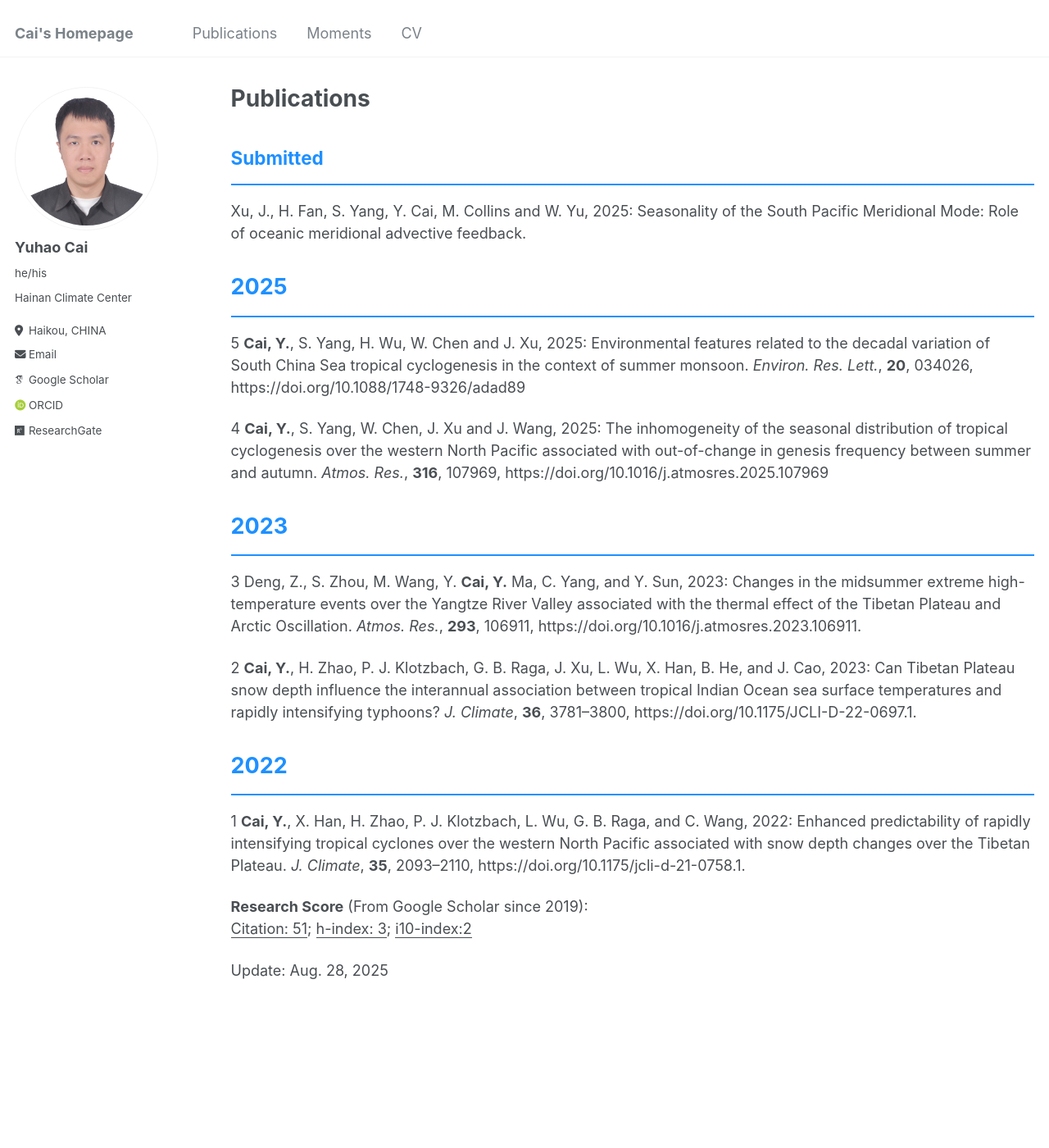
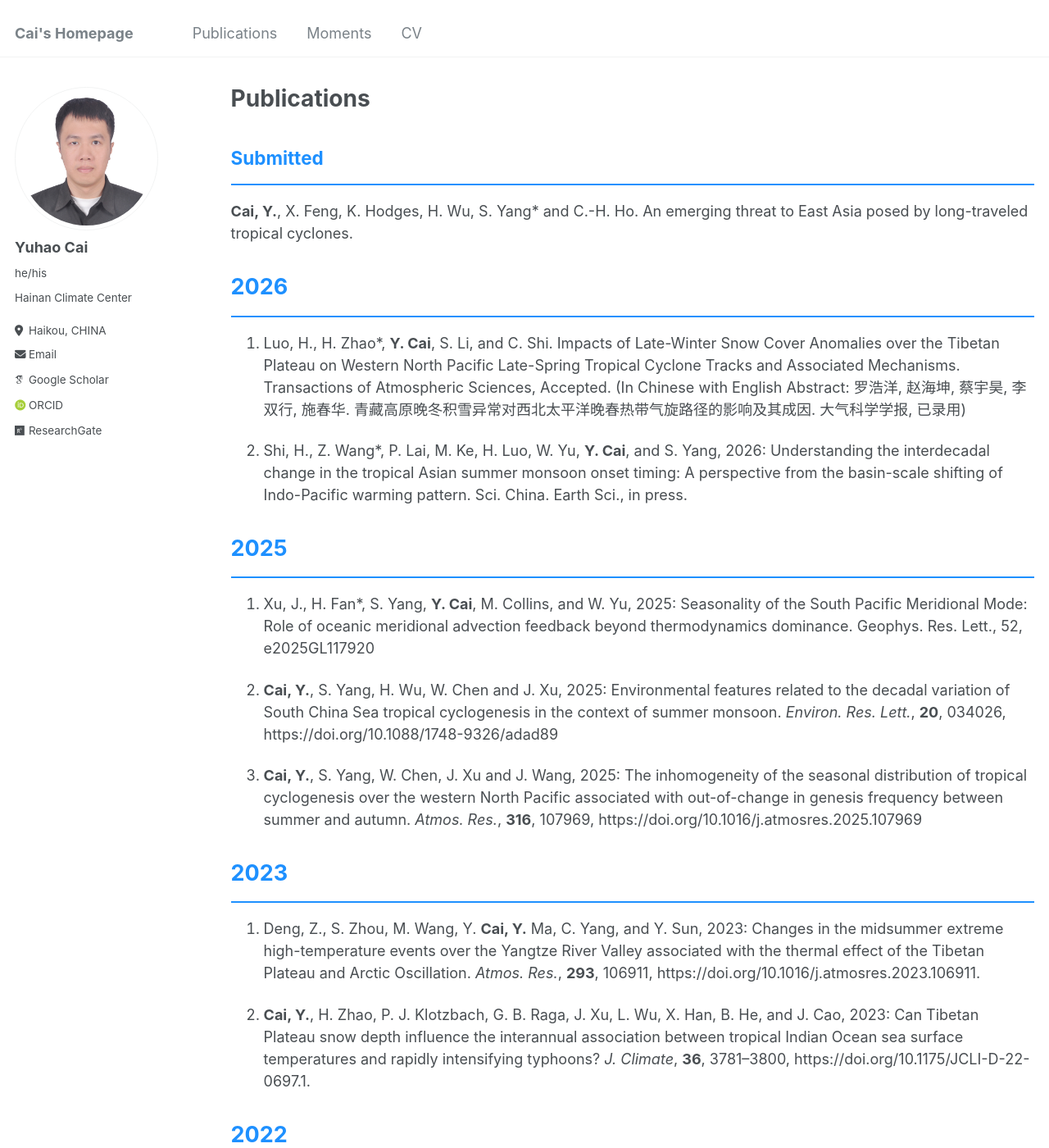
Before and after one commit to caiyh63/caiyh63.github.io, a Jekyll site: the page built from _publications/2009-10-01-paper-title-number-1.md, in a window 1280 px wide and 1400 px high. Shown: the whole window at 82% size. Built offline with Jekyll 4.4.1, drawn with Linux system fonts in a browser that asks for light colours; some web fonts are replaced.

Commit message:
Update 2009-10-01-paper-title-number-1.md

```diff
--- a/_publications/2009-10-01-paper-title-number-1.md
+++ b/_publications/2009-10-01-paper-title-number-1.md
@@ -12,26 +12,34 @@ author_profile: true
 
 ## <span style="color:#1E90FF">Submitted</span>
 <hr style="border: none; background-color: #1E90FF; height: 2px;"/>
-Xu, J., H. Fan, S. Yang, Y. Cai, M. Collins and W. Yu, 2025: Seasonality of the South Pacific Meridional Mode: Role of oceanic meridional advective feedback.
+**Cai, Y.**, X. Feng, K. Hodges, H. Wu, S. Yang* and C.-H. Ho. An emerging threat to East Asia posed by long-traveled tropical cyclones.
+
+### <span style="color:#1E90FF; font-size:1.5em">2026</span>
+<hr style="border: none; background-color: #1E90FF; height: 2px;"/>
+7. Luo, H., H. Zhao*, **Y. Cai**, S. Li, and C. Shi. Impacts of Late-Winter Snow Cover Anomalies over the Tibetan Plateau on Western North Pacific Late-Spring Tropical Cyclone Tracks and Associated Mechanisms. Transactions of Atmospheric Sciences, Accepted. (In Chinese with English Abstract: 罗浩洋, 赵海坤, 蔡宇昊, 李双行, 施春华. 青藏高原晚冬积雪异常对西北太平洋晚春热带气旋路径的影响及其成因. 大气科学学报, 已录用)
+
+8. Shi, H., Z. Wang*, P. Lai, M. Ke, H. Luo, W. Yu, **Y. Cai**, and S. Yang, 2026: Understanding the interdecadal change in the tropical Asian summer monsoon onset timing: A perspective from the basin-scale shifting of Indo-Pacific warming pattern. Sci. China. Earth Sci., in press.
 
 
 ### <span style="color:#1E90FF; font-size:1.5em">2025</span>
 <hr style="border: none; background-color: #1E90FF; height: 2px;"/>
-5 **Cai, Y.**, S. Yang, H. Wu, W. Chen and J. Xu, 2025: Environmental features related to the decadal variation of South China Sea tropical cyclogenesis in the context of summer monsoon. _Environ. Res. Lett._, **20**, 034026, https://doi.org/10.1088/1748-9326/adad89
+6. Xu, J., H. Fan*, S. Yang, **Y. Cai**, M. Collins, and W. Yu, 2025: Seasonality of the South Pacific Meridional Mode: Role of oceanic meridional advection feedback beyond thermodynamics dominance. Geophys. Res. Lett., 52, e2025GL117920
 
-4 **Cai, Y.**, S. Yang, W. Chen, J. Xu and J. Wang, 2025: The inhomogeneity of the seasonal distribution of tropical cyclogenesis over the western North Pacific associated with out-of-change in genesis frequency between summer and autumn. _Atmos. Res._, **316**, 107969, https://doi.org/10.1016/j.atmosres.2025.107969
+5. **Cai, Y.**, S. Yang, H. Wu, W. Chen and J. Xu, 2025: Environmental features related to the decadal variation of South China Sea tropical cyclogenesis in the context of summer monsoon. _Environ. Res. Lett._, **20**, 034026, https://doi.org/10.1088/1748-9326/adad89
+
+4. **Cai, Y.**, S. Yang, W. Chen, J. Xu and J. Wang, 2025: The inhomogeneity of the seasonal distribution of tropical cyclogenesis over the western North Pacific associated with out-of-change in genesis frequency between summer and autumn. _Atmos. Res._, **316**, 107969, https://doi.org/10.1016/j.atmosres.2025.107969
 
 ### <span style="color:#1E90FF; font-size:1.5em">2023</span>
 <hr style="border: none; background-color: #1E90FF; height: 2px;"/>
 
-3 Deng, Z., S. Zhou, M. Wang, Y. **Cai, Y.** Ma, C. Yang, and Y. Sun, 2023: Changes in the midsummer extreme high-temperature events over the Yangtze River Valley associated with the thermal effect of the Tibetan Plateau and Arctic Oscillation. _Atmos. Res._, **293**, 106911, https://doi.org/10.1016/j.atmosres.2023.106911.
+3. Deng, Z., S. Zhou, M. Wang, Y. **Cai, Y.** Ma, C. Yang, and Y. Sun, 2023: Changes in the midsummer extreme high-temperature events over the Yangtze River Valley associated with the thermal effect of the Tibetan Plateau and Arctic Oscillation. _Atmos. Res._, **293**, 106911, https://doi.org/10.1016/j.atmosres.2023.106911.
 
-2 **Cai, Y.**, H. Zhao, P. J. Klotzbach, G. B. Raga, J. Xu, L. Wu, X. Han, B. He, and J. Cao, 2023: Can Tibetan Plateau snow depth influence the interannual association between tropical Indian Ocean sea surface temperatures and rapidly intensifying typhoons?  _J. Climate_, **36**, 3781–3800, https://doi.org/10.1175/JCLI-D-22-0697.1.
+2. **Cai, Y.**, H. Zhao, P. J. Klotzbach, G. B. Raga, J. Xu, L. Wu, X. Han, B. He, and J. Cao, 2023: Can Tibetan Plateau snow depth influence the interannual association between tropical Indian Ocean sea surface temperatures and rapidly intensifying typhoons?  _J. Climate_, **36**, 3781–3800, https://doi.org/10.1175/JCLI-D-22-0697.1.
 
 ### <span style="color:#1E90FF; font-size:1.5em">2022</span>
 <hr style="border: none; background-color: #1E90FF; height: 2px;"/>
 
-1  **Cai, Y.**, X. Han, H. Zhao, P. J. Klotzbach, L. Wu, G. B. Raga, and C. Wang, 2022: Enhanced predictability of rapidly intensifying tropical cyclones over the western North Pacific associated with snow depth changes over the Tibetan Plateau. _J. Climate_, **35**, 2093–2110, https://doi.org/10.1175/jcli-d-21-0758.1.
+1.  **Cai, Y.**, X. Han, H. Zhao, P. J. Klotzbach, L. Wu, G. B. Raga, and C. Wang, 2022: Enhanced predictability of rapidly intensifying tropical cyclones over the western North Pacific associated with snow depth changes over the Tibetan Plateau. _J. Climate_, **35**, 2093–2110, https://doi.org/10.1175/jcli-d-21-0758.1.
 
 **Research Score** (From Google Scholar since 2019):<br> <u>Citation: 51</u>; <u>h-index: 3</u>; <u>i10-index:2</u>
 
```
